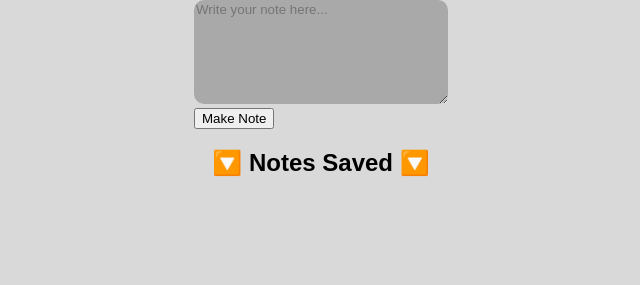
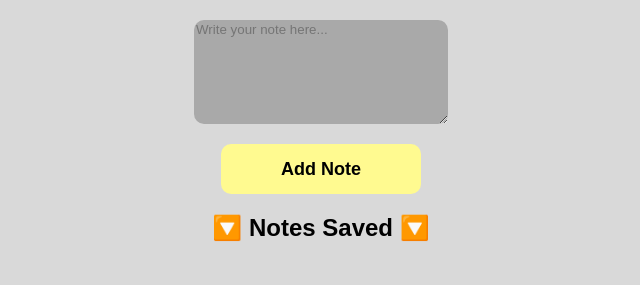
Before and after one commit to Coopermt42/Notes-app, a plain HTML site: page Notes app/index.html in a window 1280 px wide. Shown: the whole page, without its empty margins (319-959 px from the left). Drawn offline with Linux system fonts and the light colour scheme.

Commit message:
Update index.html

```diff
--- a/Notes app/index.html
+++ b/Notes app/index.html
@@ -10,21 +10,19 @@
 <body>
     <div id="notesApp">
         <div id="input">
-            <textarea id="note" placeholder="Write your note here..."></textarea>
         </div>
 
-        <div id="buttons">
-
-            <button id="makeNote" onclick="makeNewNote()">Make Note</button>
-            <!--
-            <button id="trashCan" onclick="crossOutNote(event)"><i class="fa-regular fa-trash-can"></i></button>
-            <button id="checkMark" onclick="markAsDone()"><i class="fa-regular fa-square-check"></i></button>
-            -->
+        <div id="inputContainer">
+            <textarea id="note" placeholder="Write your note here..."></textarea>
+            <button id="addNoteBtn">Add Note</button>
         </div>
 
         <h2>🔽 Notes Saved 🔽</h2>
+        <div id="note-buttons">
+            <!-- note buttons will be showed here! -->
+        </div>
         <div id="notesList">
-            <!-- notes will be showed here! -->
+            <!-- This is for the actual notes to show-->
         </div>
     </div>
     <script src="base.js"></script>
```
